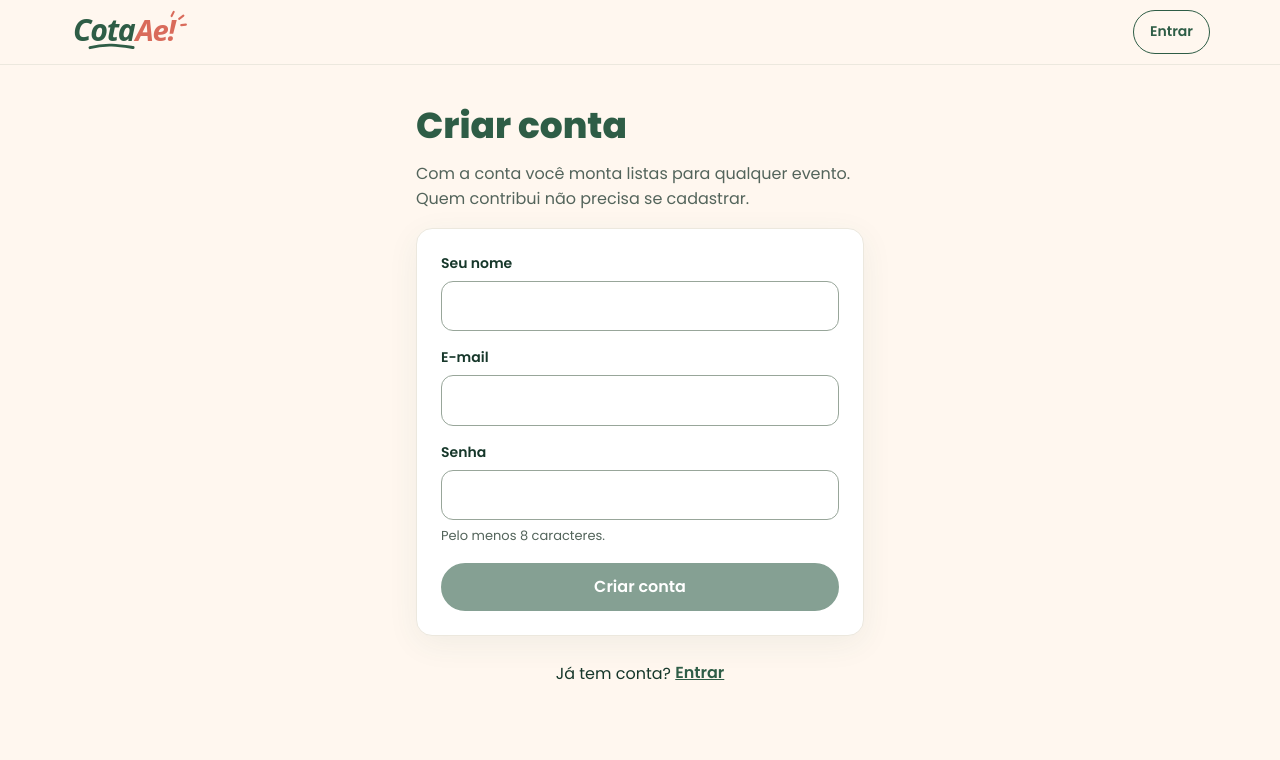
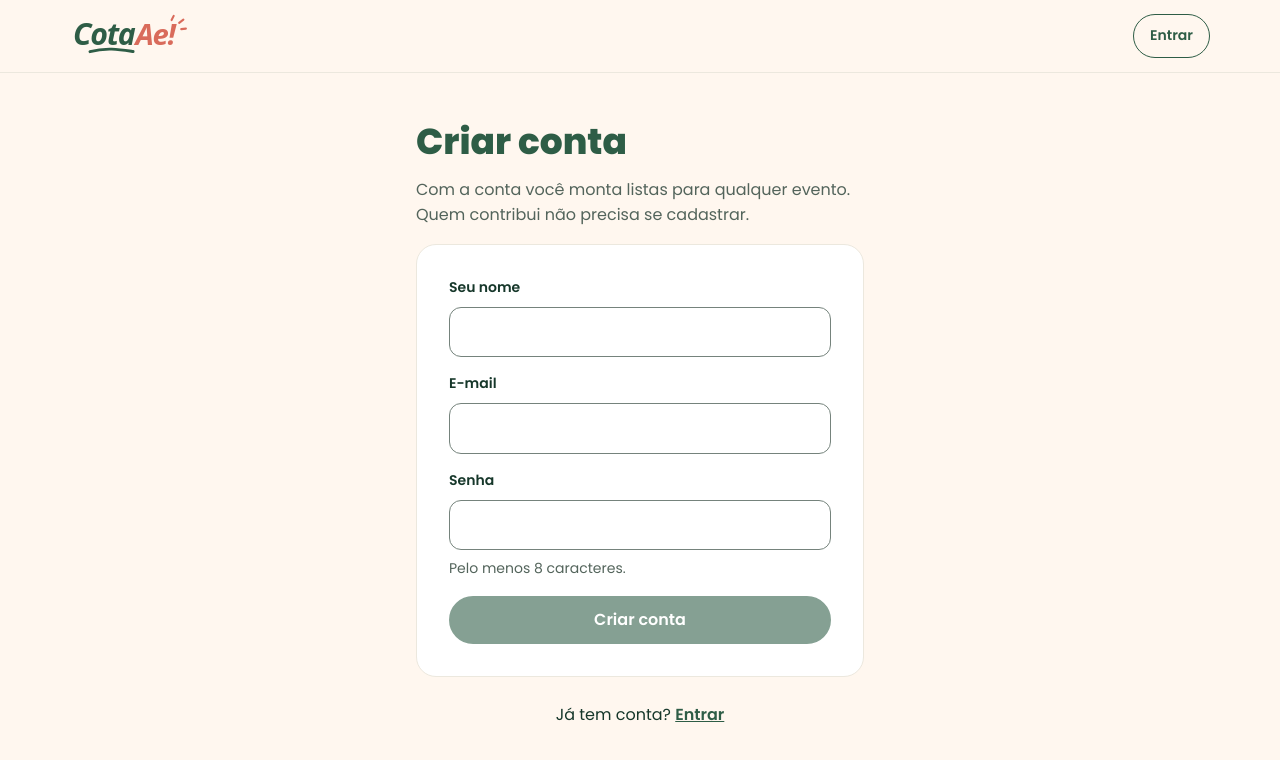
Before and after one commit to mpdrao/cotai, an Angular app in the folder frontend/: page /register in a window 1280 px wide. Shown: the top 760 px of the page. Built offline with nearby package versions, Linux system fonts and the light colour scheme.

Commit message:
feat: tokens de superficie, sombra e movimento no tema e nos componentes

```diff
--- a/frontend/src/app/app.scss
+++ b/frontend/src/app/app.scss
@@ -16,7 +16,7 @@
   align-items: center;
   justify-content: space-between;
   gap: 0.75rem;
-  min-height: 4rem;
+  min-height: 4.5rem;
 }
 
 .brand {
@@ -54,6 +54,9 @@
   }
 
   .content {
-    padding-block: 2.5rem 4rem;
+    padding-block: 3rem 5rem;
   }
 }
+
+.organizer-link { transition: background var(--cotai-motion); }
+.organizer-link:hover { background: var(--cotai-surface-sage); }
--- a/frontend/src/app/shared/cotai-ui/cotai-button.component.scss
+++ b/frontend/src/app/shared/cotai-ui/cotai-button.component.scss
@@ -8,18 +8,18 @@
   border-radius: 999px;
   padding: .7rem 1.25rem;
   font: 600 1rem/1.35 var(--cotai-font, 'Poppins', sans-serif);
-  color: #fff;
+  color: var(--cotai-surface);
   background: var(--cotai-primary, #2E5D46);
   cursor: pointer;
-  transition: background .18s ease, transform .18s ease;
+  transition: background var(--cotai-motion), transform var(--cotai-motion);
 }
-.cotai-button:hover:not(:disabled) { background: #214734; transform: translateY(-1px); }
+.cotai-button:hover:not(:disabled) { background: var(--cotai-primary-hover); transform: translateY(-1px); }
 .cotai-button:active:not(:disabled) { transform: translateY(0); }
-.cotai-button:focus-visible { outline: 3px solid var(--cotai-terracotta, #D96B5B); outline-offset: 3px; }
+.cotai-button:focus-visible { outline: 3px solid var(--cotai-primary); outline-offset: 3px; }
 .cotai-button:disabled { opacity: .58; cursor: not-allowed; }
 .cotai-button--full { width: 100%; }
-.cotai-button--secondary { background: white; color: var(--cotai-primary, #2E5D46); }
-.cotai-button--secondary:hover:not(:disabled) { background: #f2f8f2; }
+.cotai-button--secondary { background: var(--cotai-surface); color: var(--cotai-primary, #2E5D46); }
+.cotai-button--secondary:hover:not(:disabled) { background: var(--cotai-surface-sage); }
 .cotai-button--ghost { border-color: transparent; background: transparent; color: var(--cotai-primary, #2E5D46); }
-.cotai-button--ghost:hover:not(:disabled) { background: #eaf3ed; }
+.cotai-button--ghost:hover:not(:disabled) { background: var(--cotai-surface-sage); }
 @media (prefers-reduced-motion: reduce) { .cotai-button { transition: none; } }
--- a/frontend/src/app/shared/cotai-ui/cotai-card.component.scss
+++ b/frontend/src/app/shared/cotai-ui/cotai-card.component.scss
@@ -1,14 +1,14 @@
 :host { display: block; min-width: 0; }
 .cotai-card {
-  box-sizing: border-box;
-  min-width: 0;
-  padding: 1rem;
-  background: var(--cotai-surface, #fff);
-  border: 1px solid var(--cotai-border, #ECE8DE);
-  border-radius: var(--cotai-radius-card, 1rem);
-  box-shadow: 0 8px 32px rgba(46,93,70,.065);
-  color: var(--cotai-ink, #16372A);
-  overflow-wrap: anywhere;
+  box-sizing: border-box; min-width: 0; height: 100%;
+  padding: var(--cotai-card-padding, var(--cotai-space-6));
+  background: var(--cotai-surface);
+  border: 1px solid var(--cotai-card-border, var(--cotai-border));
+  border-radius: var(--cotai-card-radius, var(--cotai-radius-card));
+  box-shadow: var(--cotai-shadow-base);
+  color: var(--cotai-ink); overflow-wrap: anywhere;
 }
-.cotai-card--tinted { background: var(--cotai-background, #FFF7EF); }
-@media (min-width: 40rem) { .cotai-card { padding: 1.5rem; } }
+.cotai-card--tinted { background: var(--cotai-surface-sage); border-color: transparent; }
+.cotai-card--soft { box-shadow: var(--cotai-shadow-card); }
+.cotai-card--raised { box-shadow: var(--cotai-shadow-raised); border-radius: var(--cotai-radius-lg); }
+@media (min-width: 40rem) { .cotai-card { padding: var(--cotai-card-padding, var(--cotai-space-8)); } }
--- a/frontend/src/app/shared/cotai-ui/cotai-card.component.ts
+++ b/frontend/src/app/shared/cotai-ui/cotai-card.component.ts
@@ -3,9 +3,10 @@ import { Component, Input, booleanAttribute } from '@angular/core';
 @Component({
   selector: 'cotai-card',
   standalone: true,
-  template: `<section class="cotai-card" [class.cotai-card--tinted]="tinted"><ng-content></ng-content></section>`,
+  template: `<section class="cotai-card" [class.cotai-card--tinted]="tinted" [class.cotai-card--raised]="elevation === 'raised'" [class.cotai-card--soft]="elevation === 'soft'"><ng-content></ng-content></section>`,
   styleUrls: ['./cotai-card.component.scss'],
 })
 export class CotaiCardComponent {
+  @Input() elevation: 'flat' | 'soft' | 'raised' = 'flat';
   @Input({ transform: booleanAttribute }) tinted = false;
 }
--- a/frontend/src/app/shared/cotai-ui/cotai-progress.component.scss
+++ b/frontend/src/app/shared/cotai-ui/cotai-progress.component.scss
@@ -1,4 +1,4 @@
 :host { display: block; min-width:0; }
-.cotai-track { height: .625rem; border-radius:999px; overflow:hidden; background: #E5ECE4; }
-.cotai-fill { display:block; height:100%; border-radius:999px; background:var(--cotai-secondary, #6BA77A); transition:width .2s ease; }
+.cotai-track { height: .625rem; border-radius:999px; overflow:hidden; background: var(--cotai-progress-track); }
+.cotai-fill { display:block; height:100%; border-radius:999px; background:var(--cotai-primary); transition:width .2s ease; }
 @media (prefers-reduced-motion: reduce) { .cotai-fill { transition:none; } }
--- a/frontend/src/styles/cotai-theme.css
+++ b/frontend/src/styles/cotai-theme.css
@@ -16,11 +16,33 @@
   --cotai-danger-ink: #8B3530;
   --cotai-font: 'Poppins', system-ui, -apple-system, BlinkMacSystemFont, 'Segoe UI', sans-serif;
   --cotai-radius-sm: .75rem;
-  --cotai-radius-card: 1rem;
-  --cotai-radius-lg: 1.5rem;
+  --cotai-radius-card: 1.25rem;
+  --cotai-radius-lg: 1.75rem;
   --cotai-radius-pill: 999px;
   --cotai-tap-target: 2.75rem;
-  --cotai-shadow-card: 0 8px 32px rgba(46,93,70,.065);
+  /* Base → surface → emphasis. Tints derive only from the approved palette. */
+  --cotai-surface-sage: color-mix(in srgb, var(--cotai-secondary) 12%, var(--cotai-background));
+  --cotai-surface-peach: color-mix(in srgb, var(--cotai-peach) 25%, var(--cotai-background));
+  --cotai-input-border: color-mix(in srgb, var(--cotai-muted) 80%, var(--cotai-surface));
+  --cotai-primary-hover: #214734;
+  --cotai-progress-track: #E5ECE4;
+  --cotai-shadow-base: none;
+  --cotai-shadow-card: 0 4px 16px rgba(22,55,42,.045);
+  --cotai-shadow-raised: 0 20px 48px -16px rgba(22,55,42,.24), 0 4px 12px rgba(22,55,42,.05);
+  --cotai-shadow-hover: 0 12px 28px -14px rgba(22,55,42,.28), 0 2px 6px rgba(22,55,42,.05);
+  --cotai-gradient-warm: linear-gradient(135deg, var(--cotai-surface-peach) 0%, var(--cotai-background) 55%, var(--cotai-surface-sage) 100%);
+  --cotai-surface-glass: color-mix(in srgb, var(--cotai-surface) 90%, transparent);
+  --cotai-focus-ring: 0 0 0 4px color-mix(in srgb, var(--cotai-secondary) 30%, transparent);
+  --cotai-motion: 180ms ease;
+  --cotai-space-1: .25rem;
+  --cotai-space-2: .5rem;
+  --cotai-space-3: .75rem;
+  --cotai-space-4: 1rem;
+  --cotai-space-6: 1.5rem;
+  --cotai-space-8: 2rem;
+  --cotai-space-12: 3rem;
+  --cotai-space-16: 4rem;
+  --cotai-space-20: 5rem;
   --cotai-container: 71.25rem;
 }
 
@@ -36,23 +58,26 @@
 .cotai-app :is(img, svg, video) { max-width: 100%; }
 .cotai-app :is(button, input, textarea, select) { font: inherit; }
 .cotai-app :is(button, input, select) { min-height: var(--cotai-tap-target); }
-.cotai-app :focus-visible { outline: 3px solid var(--cotai-terracotta); outline-offset: 3px; }
+.cotai-app :focus-visible { outline: 3px solid var(--cotai-primary); outline-offset: 3px; }
 .cotai-app :is(p, h1, h2, h3, h4) { overflow-wrap: break-word; }
 .cotai-app a { color: var(--cotai-primary); }
 .cotai-app .cotai-container { width: min(calc(100% - 2rem), var(--cotai-container)); margin-inline: auto; }
-.cotai-app .cotai-heading { font-weight: 800; line-height: 1.13; letter-spacing: -.035em; font-size: clamp(1.75rem, 1.25rem + 2.5vw, 3rem); }
 .cotai-app .cotai-lead { font-size: 1rem; color: var(--cotai-muted); }
 .cotai-app .cotai-grid { display: grid; grid-template-columns: minmax(0,1fr); gap: 1rem; }
 .cotai-app .cotai-panel { background: var(--cotai-surface); border: 1px solid var(--cotai-border); border-radius: var(--cotai-radius-card); padding: 1rem; box-shadow: var(--cotai-shadow-card); min-width: 0; }
 .cotai-app .cotai-pill { border-radius: var(--cotai-radius-pill); }
-.cotai-app .cotai-input { width: 100%; border: 1px solid #98A69A; border-radius: var(--cotai-radius-sm); background: white; color: var(--cotai-ink); padding: .75rem 1rem; }
+.cotai-app .cotai-input { min-width: 0; width: 100%; border: 1px solid var(--cotai-input-border); border-radius: var(--cotai-radius-sm); background: var(--cotai-surface); color: var(--cotai-ink); padding: .75rem 1rem; }
 .cotai-app .cotai-visually-hidden { position:absolute; width:1px; height:1px; overflow:hidden; clip:rect(0,0,0,0); white-space:nowrap; }
 /* Formulários, alertas e links com cara de botão (telas do organizador e do convidado). */
 .cotai-app .cotai-page-title { margin: 0; font-size: clamp(1.5rem, 1.1rem + 2vw, 2.25rem); font-weight: 800; line-height: 1.15; color: var(--cotai-primary); overflow-wrap: anywhere; }
-.cotai-app .cotai-field { display: grid; gap: .375rem; min-width: 0; }
+.cotai-app .cotai-field { display: grid; align-content: start; gap: .5rem; min-width: 0; }
 .cotai-app .cotai-label { font-size: .875rem; font-weight: 600; }
-.cotai-app .cotai-hint { margin: 0; font-size: .8125rem; color: var(--cotai-muted); }
-.cotai-app .cotai-field-error { margin: 0; font-size: .8125rem; color: var(--cotai-danger-ink); }
+.cotai-app .cotai-hint { margin: 0; font-size: .875rem; color: var(--cotai-muted); }
+.cotai-app .cotai-field-error { margin: 0; font-size: .875rem; color: var(--cotai-danger-ink); }
+.cotai-app .cotai-input { transition: border-color var(--cotai-motion), box-shadow var(--cotai-motion); }
+.cotai-app .cotai-input:hover { border-color: var(--cotai-primary); }
+.cotai-app .cotai-input:focus-visible { outline-width: 2px; outline-offset: 0; box-shadow: var(--cotai-focus-ring); }
+.cotai-app .cotai-input::placeholder { color: var(--cotai-muted); opacity: .75; }
 .cotai-app .cotai-input[aria-invalid="true"] { border-color: var(--cotai-danger-ink); }
 .cotai-app .cotai-alert { margin: 0; padding: .75rem 1rem; border-radius: var(--cotai-radius-sm); }
 .cotai-app .cotai-alert--error { background: var(--cotai-danger-bg); color: var(--cotai-danger-ink); }
@@ -61,6 +86,14 @@
 .cotai-app .cotai-link-button { display: inline-flex; align-items: center; justify-content: center; min-height: var(--cotai-tap-target); padding: .7rem 1.25rem; border: 2px solid var(--cotai-primary); border-radius: var(--cotai-radius-pill); font-weight: 600; text-decoration: none; text-align: center; background: var(--cotai-surface); color: var(--cotai-primary); }
 .cotai-app .cotai-link-button--primary { background: var(--cotai-primary); color: var(--cotai-surface); }
 .cotai-app .cotai-back { display: inline-flex; align-items: center; min-height: var(--cotai-tap-target); font-weight: 600; text-decoration: none; }
+.cotai-app .cotai-eyebrow { margin: 0; font-size: .875rem; font-weight: 600; color: var(--cotai-muted); }
+.cotai-app .cotai-state { padding: 2rem 0; max-width: 38rem; }
+.cotai-app .cotai-state h2 { margin: 0 0 .5rem; }
+.cotai-app .cotai-state p { margin: 0 0 1.5rem; color: var(--cotai-muted); }
+.cotai-app :is(.cotai-link-button, .cotai-back) { transition: background var(--cotai-motion), transform var(--cotai-motion); }
+.cotai-app .cotai-link-button:hover { background: var(--cotai-surface-sage); transform: translateY(-1px); }
+.cotai-app .cotai-link-button--primary:hover { background: var(--cotai-primary-hover); }
+.cotai-app .cotai-back:hover { text-decoration: underline; }
 @media (min-width: 40rem) {
   .cotai-app .cotai-grid { grid-template-columns: repeat(2,minmax(0,1fr)); gap: 1.25rem; }
   .cotai-app .cotai-panel { padding: 1.25rem; }
```
Also changed, not shown: frontend/src/app/shared/cotai-ui/cotai-status-badge.component.scss (+6 -6 lines).
